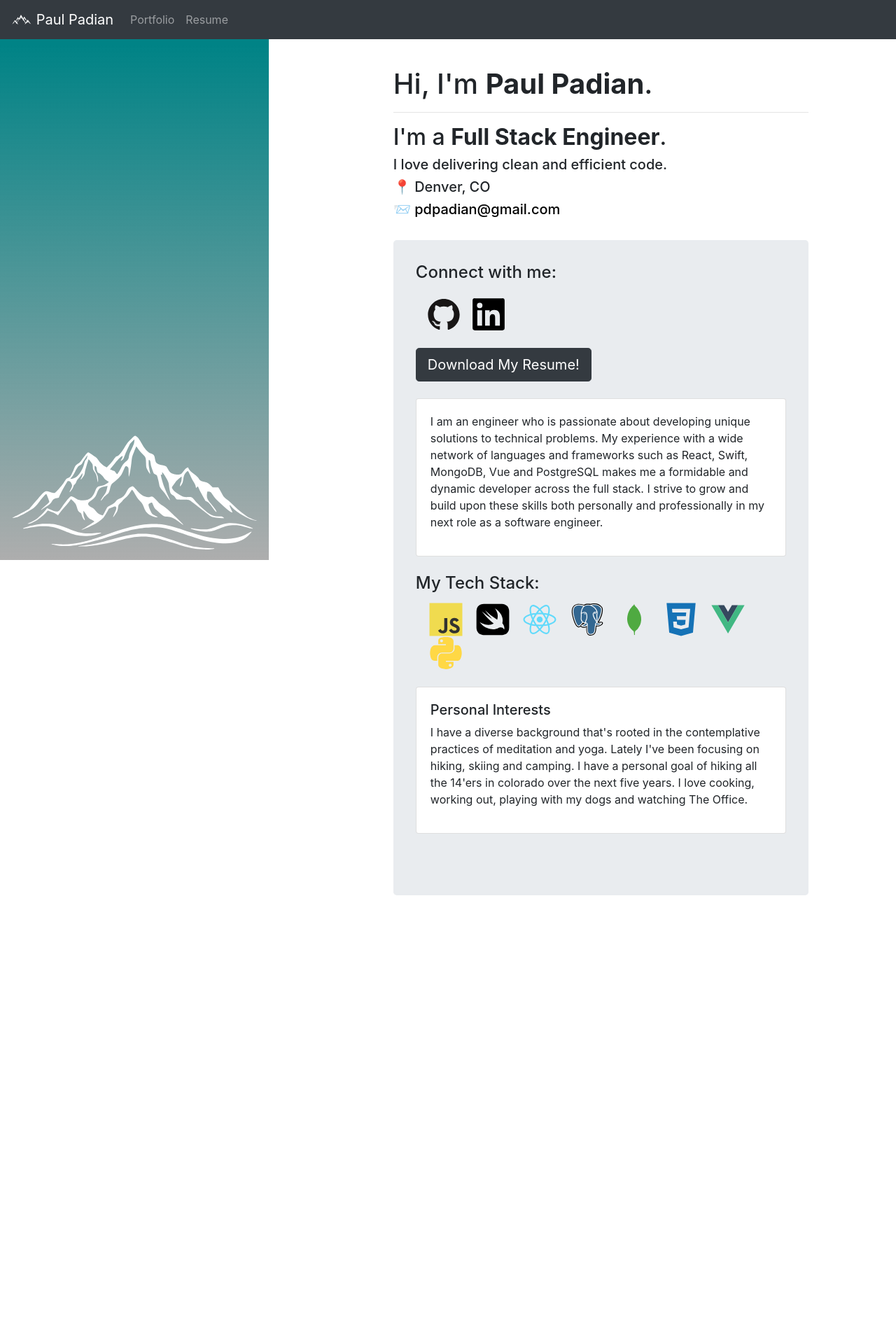
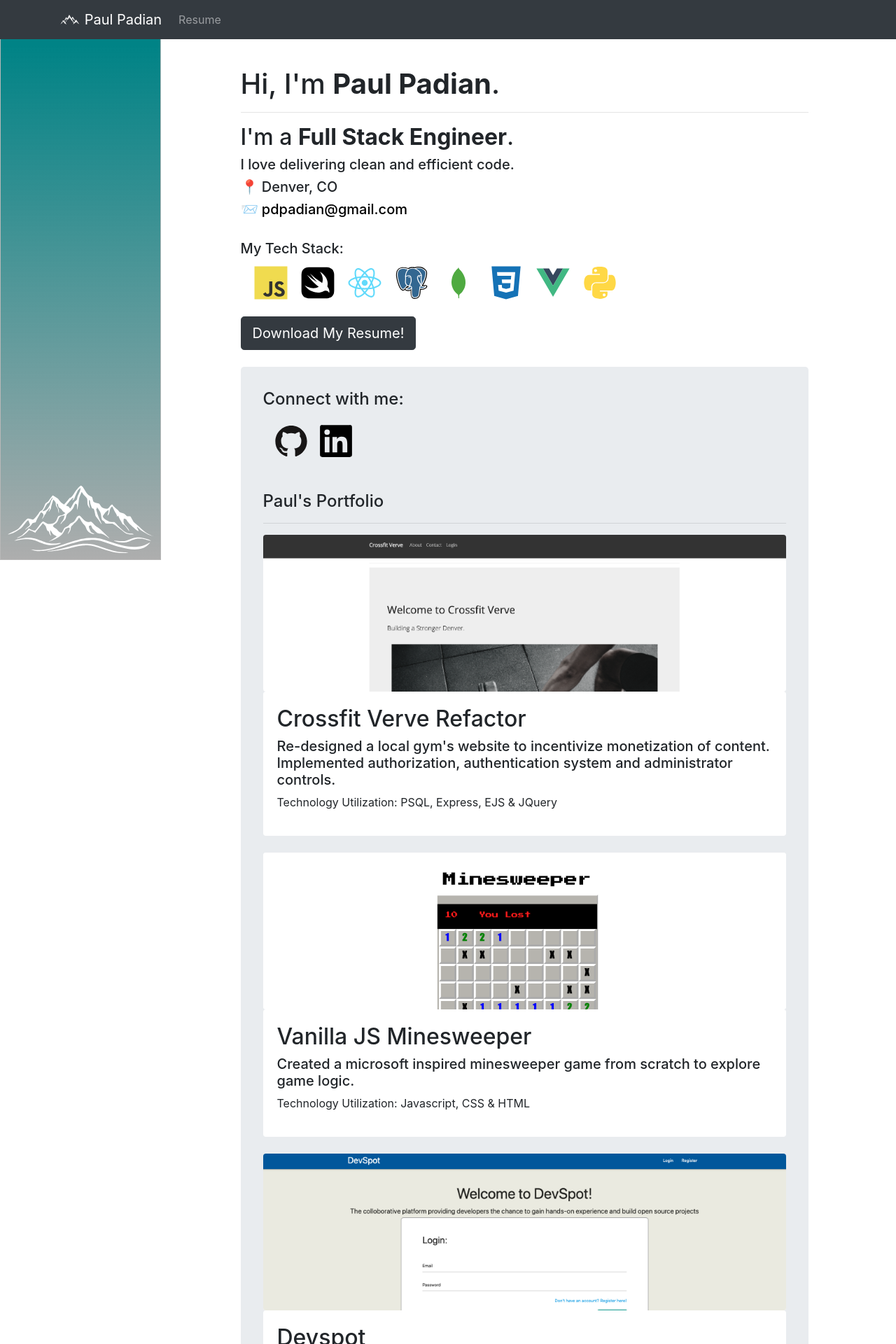
Before and after one commit to paulpadian/portfolio, a Next.js app: page / in a window 1280 px wide. Shown: the top 1920 px of the page at 70% size. Before the commit the page ends 1327 px from the top, so only its background shows below. Built offline with nearby package versions, Linux system fonts and the light colour scheme.

Commit message:
Update to entire site

```diff
--- a/components/about.js
+++ b/components/about.js
@@ -11,33 +11,18 @@ export default function About() {
 
                 <Card>
                     <Card.Body>
+                    <h5>Professional Summary</h5>
                     <p>I am an engineer who is passionate about developing unique solutions to technical problems. My experience with a wide network of languages and frameworks such as React, Swift, MongoDB, Vue and PostgreSQL makes me a formidable and dynamic developer across the full stack. I strive to grow and build upon these skills both personally and professionally in my next role as a software engineer.</p>
                     </Card.Body>
                 </Card>
-                <br />
-
-                    <h4>My Tech Stack:</h4>
-                        <div className={styles.stackContainer}>
-                            <img src="/svg/javascript-original.svg" alt="Javascript Logo" className={styles.logo}/>
-                            <img src="/svg/swift-plain.svg" alt="Swift Logo" className={styles.logo}/>
-                            <img src="/svg/react-original.svg" alt="React Logo" className={styles.logo}/>
-                            <img src="/svg/postgresql-original.svg" alt="Postgresql Logo" className={styles.logo}/>
-                            <img src="/svg/mongodb-plain.svg" alt="MongoDb Logo" className={styles.logo}/>
-                            <img src="/svg/css3-plain.svg" alt="Css Logo" className={styles.logo}/>
-                            <img src="/svg/vuejs-original.svg" alt="Vue Logo" className={styles.logo}/>
-                            <img src="/svg/python-plain.svg" alt="Python Logo" className={styles.logo}/>
-                        </div>
-                <br />
-                <Card>
+                {/* <Card>
                     <Card.Body>
                         <h5>Personal Interests </h5>
                         <p>
                         I have a diverse background that's rooted in the contemplative practices of meditation and yoga. Lately I've been focusing on hiking, skiing and camping. I have a personal goal of hiking all the 14'ers in colorado over the next five years. I love cooking, working out, playing with my dogs and watching The Office.
                         </p>
                     </Card.Body>
-                </Card>
-                <br/>
-
+                </Card> */}
         </div>
     )
 }
--- a/components/navbar.js
+++ b/components/navbar.js
@@ -1,6 +1,6 @@
 import Head from 'next/head'
 import Link from 'next/link'
-import { Navbar, Nav, NavItem, MenuItem } from 'react-bootstrap';
+import { Navbar, Nav, NavItem, MenuItem, Container } from 'react-bootstrap';
 import { useEffect } from 'react'
 import styles from '../styles/Navbar.module.css'
 
@@ -11,6 +11,7 @@ export default function portfolioNav() {
     return (
         <div className={styles.nav}>
             <Navbar collapseOnSelect   expand="lg" bg="dark" variant="dark">
+            <Container>
             <Navbar.Brand href="/">
             <div className={styles.flip}>
                 <img
@@ -26,10 +27,10 @@ export default function portfolioNav() {
             <Navbar.Toggle aria-controls="responsive-navbar-nav" />
             <Navbar.Collapse id="responsive-navbar-nav">
                 <Nav className="mr-auto">
-                <Nav.Link href="/portfolio">Portfolio</Nav.Link>
                 <Nav.Link href="/resume/paul-padian-resume.pdf">Resume</Nav.Link>
                 </Nav>
             </Navbar.Collapse>
+            </Container>
             </Navbar>
         </div>
     )
--- a/pages/portfolio.js
+++ b/components/portfolio.js
@@ -1,4 +1,4 @@
-import Navbar from '../components/navbar'
+import Navbar from './navbar'
 import Link from 'next/link'
 import Head from 'next/head'
 import Container from 'react-bootstrap/Container'
@@ -10,26 +10,14 @@ import styles from '../styles/Portfolio.module.css'
 export default function About() {
     return (
       //comment
-        <div className={styles.landing}>
-          <Head>
-            <title>Paul's Portfolio</title>
-            <link rel="icon" href="/svg/18-red.svg" />
-          </Head>
-          <Navbar />
+      <div>
+        <br />
             <br />
           <Container fluid className={"no-gutters mx-0 px-0"}>
-          <Row >
-            <Col sm={5} className="d-none d-sm-block">
-              <div className={styles.mountainContainer}>
-                  <img src="/svg/61.svg" className={styles.mountains}></img>
-              </div>
-            </Col>
-            <Col sm={6}>
-            <div className={styles.portfolioContainer}>
-            <h1> <strong>Paul's</strong> Portfolio:</h1>
-            <hr />
             <Row>
-              <Col lg={6}>
+              <Col lg={12}>
+              <h4> Paul's Portfolio </h4>
+              <hr />
                 <Card className={styles.card}>
                   <a href='//verve-refactor.herokuapp.com/' >
                   <img src='/Verve.png' className={styles.image}/>
@@ -39,7 +27,7 @@ export default function About() {
                   </a>
                 </Card>
               </Col>
-              <Col lg={6}>
+              <Col lg={12}>
                 <Card className={styles.cardHide}>
                   <Card.Body>
                     <h2>Crossfit Verve Refactor</h2>
@@ -52,7 +40,7 @@ export default function About() {
             </Row>
             <br/>
             <Row >
-              <Col lg={6}>
+              <Col lg={12}>
                 <Card className={styles.card}>
                   <a href='https://paulpadian.github.io/minesweeper/' >
                   <img src='/Minesweeper.png' className={styles.image}/>
@@ -62,7 +50,7 @@ export default function About() {
                   </a>
                 </Card>
               </Col>
-              <Col lg={6}>
+              <Col lg={12}>
                 <Card className={styles.cardHide} >
                   <Card.Body>
                     <h2>Vanilla JS Minesweeper</h2>
@@ -75,7 +63,7 @@ export default function About() {
             </Row>
             <br />
             <Row>
-              <Col lg={6}>
+              <Col lg={12}>
                 <Card className={styles.card}>
                   <a href='https://happy-hypatia-639c22.netlify.app/'>
                     <img src='/Devspot.png' className={styles.image}/>
@@ -85,7 +73,7 @@ export default function About() {
                   </a>
                 </Card>
               </Col>
-              <Col lg={6}>
+              <Col lg={12}>
                 <Card className={styles.cardHide}>
                   <Card.Body>
                     <h2>Devspot</h2>
@@ -96,12 +84,10 @@ export default function About() {
                 </Card>
               </Col>
             </Row>
-            <br />
+            </Container>
             </div>
-            </Col>
-          </Row>
-        </Container>
 
-        </div>
+
+
     )
 }
--- /dev/null
+++ b/components/stack.js
@@ -0,0 +1,19 @@
+import styles from '../styles/About.module.css'
+
+export default function stack() {
+    return (
+        <div>
+            <h5>My Tech Stack:</h5>
+            <div className={styles.stackContainer}>
+                <img src="/svg/javascript-original.svg" alt="Javascript Logo" className={styles.logo}/>
+                <img src="/svg/swift-plain.svg" alt="Swift Logo" className={styles.logo}/>
+                <img src="/svg/react-original.svg" alt="React Logo" className={styles.logo}/>
+                <img src="/svg/postgresql-original.svg" alt="Postgresql Logo" className={styles.logo}/>
+                <img src="/svg/mongodb-plain.svg" alt="MongoDb Logo" className={styles.logo}/>
+                <img src="/svg/css3-plain.svg" alt="Css Logo" className={styles.logo}/>
+                <img src="/svg/vuejs-original.svg" alt="Vue Logo" className={styles.logo}/>
+                <img src="/svg/python-plain.svg" alt="Python Logo" className={styles.logo}/>
+            </div>
+        </div>
+    )
+}
--- a/pages/index.js
+++ b/pages/index.js
@@ -1,10 +1,13 @@
 import Head from 'next/head'
 import Navbar from '../components/navbar'
+import Stack from '../components/stack'
+import Portfolio from '../components/portfolio'
 import Link from 'next/link'
 import styles from '../styles/Home.module.css'
 import Button from 'react-bootstrap/Button'
 import {Row, Col, Container, Jumbotron} from 'react-bootstrap'
 import About from '../components/about.js'
+
 
 export default function Home() {
   return (
@@ -19,31 +22,36 @@ export default function Home() {
         <div className={styles.landing}>
         <Container fluid className={"no-gutters mx-0 px-0"}>
           <Row >
-            <Col sm={5} className="d-none d-sm-block">
+            <Col sm={3} className="d-none d-sm-block">
               <div className={styles.mountainContainer}>
                   <img src="/svg/61.svg" className={styles.mountains}></img>
               </div>
             </Col>
             <div></div>
-            <Col sm={6} xs={12}>
+            <Col sm={8} xs={12}>
               <div className={styles.aboutContainer}>
                   <br />
                   <h1 >Hi, I'm <strong>Paul Padian</strong>.</h1>
                   <hr/>
 
                   <h2>I'm a <strong>Full Stack Engineer</strong>.</h2>
+
                   <h5>I love delivering clean and efficient code.</h5>
-
                   <h5>📍 Denver, CO</h5>
                   <h5>📨 <a className={styles.mail} href="mailto:pdpadian@gmail.com?subject=Contact Paul">pdpadian@gmail.com</a></h5>
+                  <br />
+                  <Stack />
+                  <br />
+                  <Link href='/resume/paul-padian-resume.pdf'><Button className="btn btn-primary btn-lg" variant="dark" download >Download My Resume!</Button></Link>
+                  <br />
                   <br />
                     <Jumbotron className={styles.homeJumbo}>
                         <h4>Connect with me:</h4>
                         <a href="https://github.com/paulpadian/"><img src="/svg/github-original.svg" alt="Github Link Image" className={styles.logo}/></a>
                         <a href='https://www.linkedin.com/in/paul-padian/'><img src="/svg/linkedin-plain.svg" alt="Linkedin Link Img" className={styles.logo}/></a>
-                      <br />
-                      <br />
-                        <Link href='/resume/paul-padian-resume.pdf'><Button className="btn btn-primary btn-lg" variant="dark" download >Download My Resume!</Button></Link>
+                        <div className={styles.center}>
+                          <Portfolio />
+                        </div>
                       <br />
                       <br />
                         <About />
--- a/styles/Home.module.css
+++ b/styles/Home.module.css
@@ -102,10 +102,12 @@
   align-items: flex-end;
   justify-content:  center;
   height: 100%;
+  width: 18%;
   background: linear-gradient(180deg, rgba(0,131,134,1) 8%, rgba(120,120,120,0.6054796918767507) 100%, rgba(238,238,238,0.5158438375350141) 100%);
   top: 0;
   position: fixed;
   z-index: -1;
+  border: 1px solid rgb(184, 184, 184);
 }
 
 .landing {
--- a/styles/Portfolio.module.css
+++ b/styles/Portfolio.module.css
@@ -53,17 +53,13 @@ left: 50%;
 transform: translate(-50%, -50%);
 text-align: center;
 }
-.mountains {
-    width: 100%;
-    max-width: 30vw;
-    filter: brightness(0) invert(1);
-  }
 
   .mountainContainer {
     display: flex;
     align-items: flex-end;
     justify-content:  center;
     height: 100%;
+    width: 20%;
     background: linear-gradient(180deg, rgba(0,131,134,1) 8%, rgba(120,120,120,0.6054796918767507) 100%, rgba(238,238,238,0.5158438375350141) 100%);
     top: 0;
     position: fixed;
@@ -81,3 +77,8 @@ text-align: center;
 .portfolioContainer {
   padding: 1rem;
 }
+ .center{
+   display: flex;
+   justify-content: center;
+   align-items: center;
+ }
```
